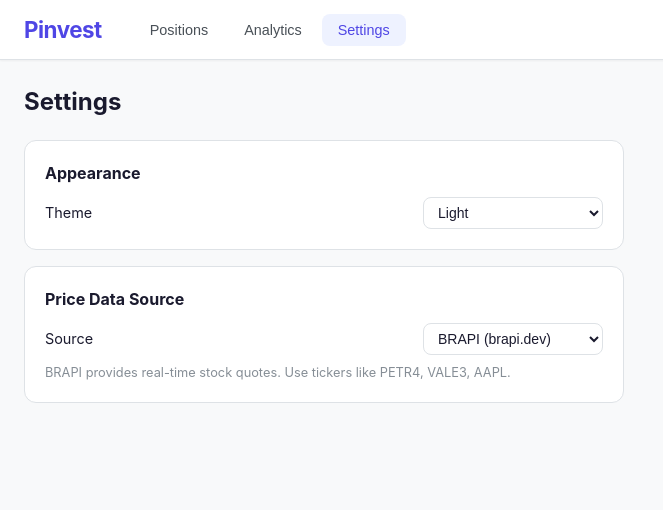
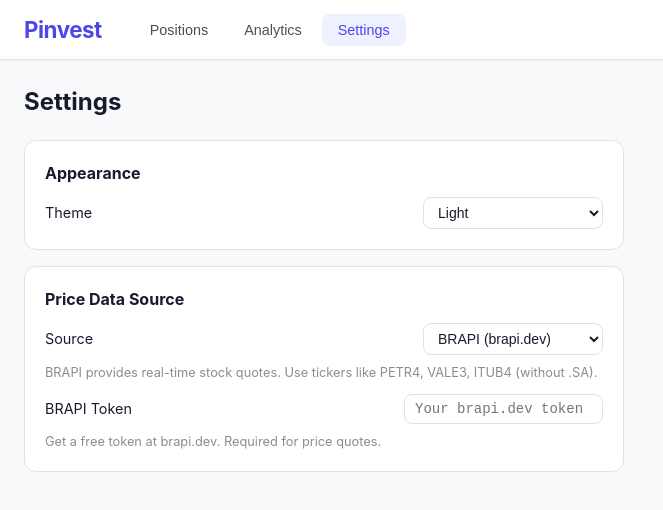
Before and after one commit to luizarthursantos/Pinvest, a React (Vite) app: page / in a window 1280 px wide. Both pictures are taken after a click on the button "Settings". Shown: the top 510 px of the page, without its empty margins (0-663 px from the left). Built offline with nearby package versions, Linux system fonts and the light colour scheme.

Commit message:
fix: add BRAPI token support for stock price fetching
BRAPI now requires an API token. Added token field in Settings
that gets passed to the API calls. Users can get a free token
at brapi.dev.

https://claude.ai/code/session_01F9E9diZpXdg9SgwTZEFpTR

```diff
--- a/src/components/SettingsTab.tsx
+++ b/src/components/SettingsTab.tsx
@@ -2,7 +2,7 @@ import { useStore } from '../store/useStore';
 import type { Theme, PriceSource } from '../types';
 
 export default function SettingsTab() {
-  const { theme, setTheme, priceSource, setPriceSource } = useStore();
+  const { theme, setTheme, priceSource, setPriceSource, brapiToken, setBrapiToken } = useStore();
 
   return (
     <div className="settings-tab">
@@ -30,9 +30,26 @@ export default function SettingsTab() {
         </label>
         <p className="text-muted">
           {priceSource === 'brapi'
-            ? 'BRAPI provides real-time stock quotes. Use tickers like PETR4, VALE3, AAPL.'
+            ? 'BRAPI provides real-time stock quotes. Use tickers like PETR4, VALE3, ITUB4 (without .SA).'
             : 'Yahoo Finance provides global stock data. Use tickers like AAPL, GOOGL, PETR4.SA.'}
         </p>
+
+        {priceSource === 'brapi' && (
+          <div className="setting-token">
+            <label className="setting-row">
+              <span>BRAPI Token</span>
+              <input
+                type="text"
+                value={brapiToken}
+                onChange={(e) => setBrapiToken(e.target.value.trim())}
+                placeholder="Your brapi.dev token"
+              />
+            </label>
+            <p className="text-muted">
+              Get a free token at brapi.dev. Required for price quotes.
+            </p>
+          </div>
+        )}
       </div>
     </div>
   );
--- a/src/hooks/usePriceRefresh.ts
+++ b/src/hooks/usePriceRefresh.ts
@@ -5,6 +5,7 @@ import { fetchPrices } from '../services/priceService';
 export function usePriceRefresh() {
   const investments = useStore((s) => s.investments);
   const priceSource = useStore((s) => s.priceSource);
+  const brapiToken = useStore((s) => s.brapiToken);
   const updatePrices = useStore((s) => s.updatePrices);
 
   const refresh = useCallback(async () => {
@@ -12,9 +13,9 @@ export function usePriceRefresh() {
       .filter((i) => i.type === 'stock' && i.ticker)
       .map((i) => i.ticker!);
     if (tickers.length === 0) return;
-    const prices = await fetchPrices(tickers, priceSource);
+    const prices = await fetchPrices(tickers, priceSource, brapiToken);
     updatePrices(prices);
-  }, [investments, priceSource, updatePrices]);
+  }, [investments, priceSource, brapiToken, updatePrices]);
 
   return refresh;
 }
--- a/src/index.css
+++ b/src/index.css
@@ -640,6 +640,21 @@ tbody tr:last-child td {
   gap: 16px;
 }
 
+.setting-token {
+  margin-top: 12px;
+}
+
+.setting-token input {
+  min-width: 180px;
+  padding: 6px 10px;
+  border: 1px solid var(--border-color);
+  border-radius: var(--radius);
+  background: var(--bg-primary);
+  color: var(--text-primary);
+  font-size: 0.875rem;
+  font-family: monospace;
+}
+
 .setting-row span {
   font-size: 0.9rem;
   color: var(--text-primary);
--- a/src/services/priceService.ts
+++ b/src/services/priceService.ts
@@ -4,7 +4,7 @@ function stripSaSuffix(ticker: string): string {
   return ticker.replace(/\.SA$/i, '');
 }
 
-async function fetchBrapi(tickers: string[]): Promise<Record<string, number>> {
+async function fetchBrapi(tickers: string[], token: string): Promise<Record<string, number>> {
   const result: Record<string, number> = {};
 
   // BRAPI uses tickers without .SA suffix
@@ -17,8 +17,9 @@ async function fetchBrapi(tickers: string[]): Promise<Record<string, number>> {
   }
 
   const joined = brapiTickers.join(',');
+  const tokenParam = token ? `&token=${encodeURIComponent(token)}` : '';
   try {
-    const resp = await fetch(`https://brapi.dev/api/quote/${joined}?fundamental=false`);
+    const resp = await fetch(`https://brapi.dev/api/quote/${joined}?fundamental=false${tokenParam}`);
     if (!resp.ok) throw new Error(`brapi ${resp.status}`);
     const data = await resp.json();
     for (const item of data.results ?? []) {
@@ -55,17 +56,18 @@ async function fetchYahoo(tickers: string[]): Promise<Record<string, number>> {
 
 export async function fetchPrices(
   tickers: string[],
-  source: PriceSource
+  source: PriceSource,
+  brapiToken: string = ''
 ): Promise<Record<string, number>> {
   if (tickers.length === 0) return {};
   const unique = [...new Set(tickers.map((t) => t.toUpperCase()))];
 
   switch (source) {
     case 'brapi':
-      return fetchBrapi(unique);
+      return fetchBrapi(unique, brapiToken);
     case 'yahoo':
       return fetchYahoo(unique);
     default:
-      return fetchBrapi(unique);
+      return fetchBrapi(unique, brapiToken);
   }
 }
--- a/src/store/useStore.ts
+++ b/src/store/useStore.ts
@@ -10,6 +10,7 @@ interface AppState {
   widgets: AnalyticsWidget[];
   theme: Theme;
   priceSource: PriceSource;
+  brapiToken: string;
   activeTab: 'positions' | 'analytics' | 'settings';
 
   setActiveTab: (tab: AppState['activeTab']) => void;
@@ -24,6 +25,7 @@ interface AppState {
   removeWidget: (id: string) => void;
   setTheme: (t: Theme) => void;
   setPriceSource: (s: PriceSource) => void;
+  setBrapiToken: (t: string) => void;
 }
 
 export const useStore = create<AppState>()(
@@ -36,6 +38,7 @@ export const useStore = create<AppState>()(
       widgets: [],
       theme: 'light',
       priceSource: 'brapi',
+      brapiToken: '',
       activeTab: 'positions',
 
       setActiveTab: (tab) => set({ activeTab: tab }),
@@ -92,6 +95,8 @@ export const useStore = create<AppState>()(
       setTheme: (t) => set({ theme: t }),
 
       setPriceSource: (s) => set({ priceSource: s }),
+
+      setBrapiToken: (t) => set({ brapiToken: t }),
     }),
     { name: 'pinvest-storage' }
   )
```
